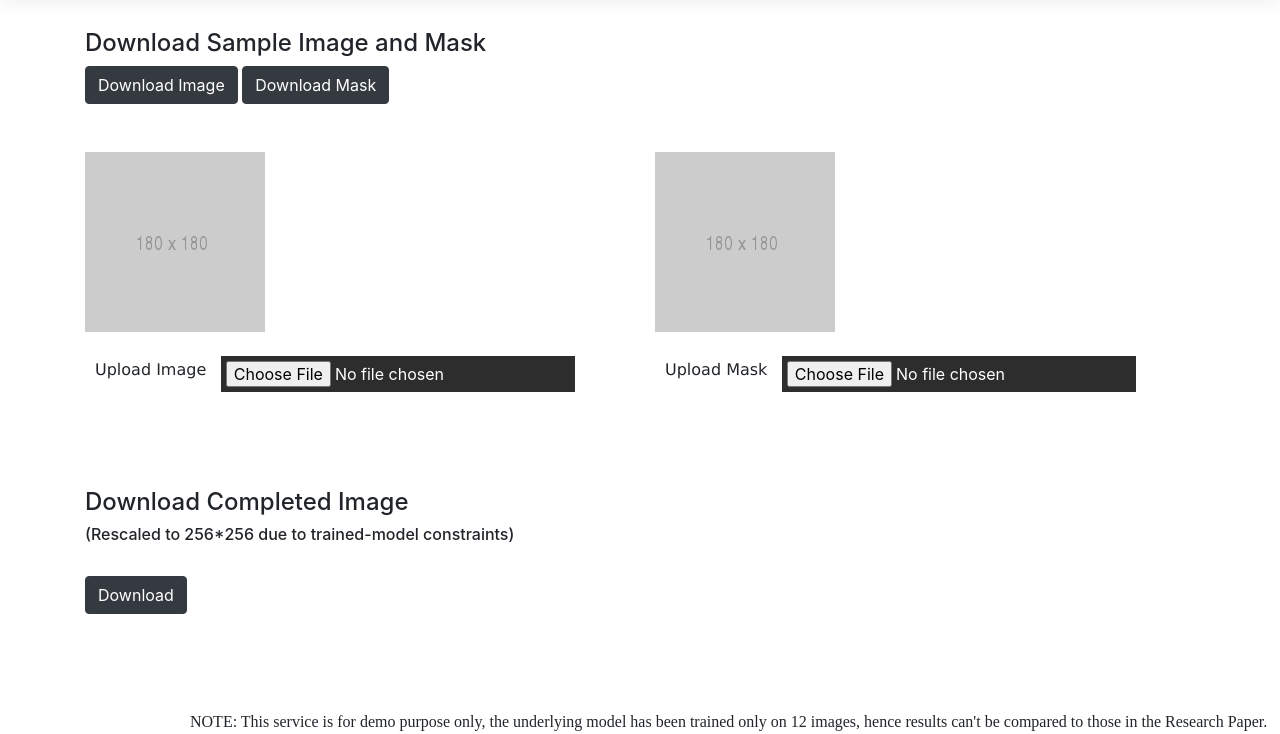
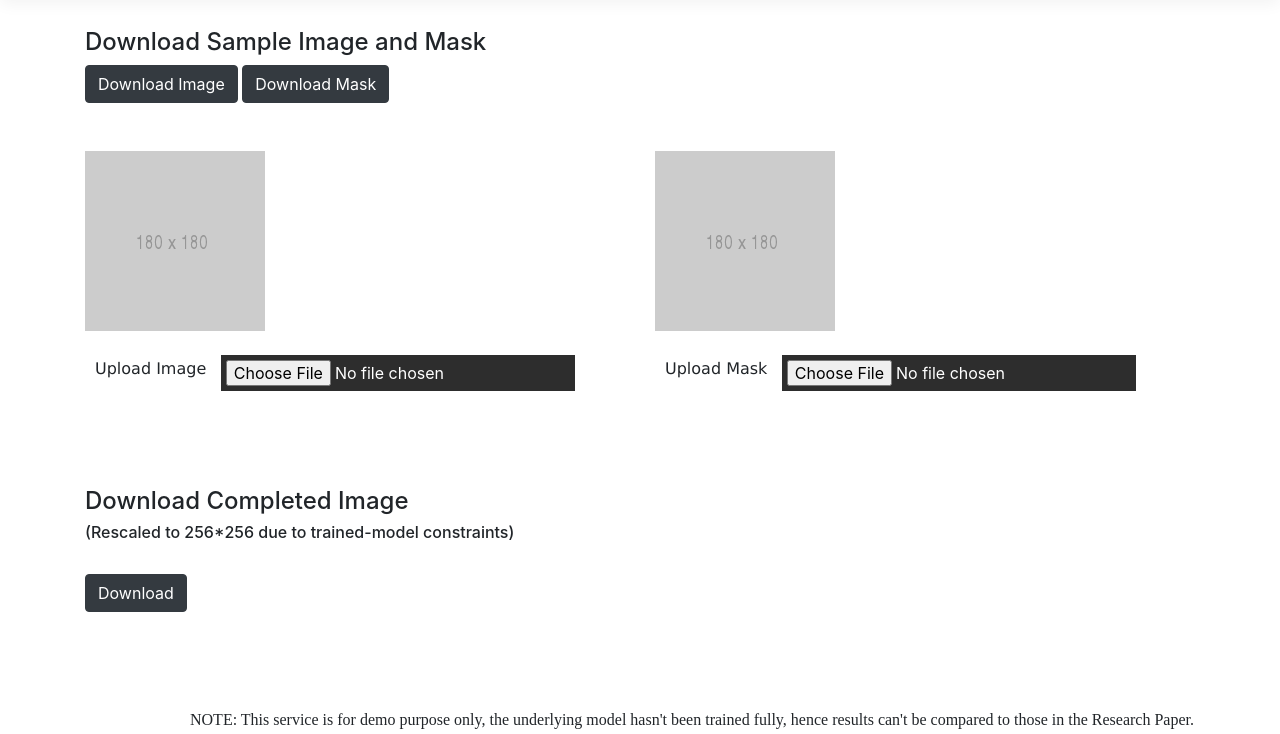
Before and after one commit to karantrehan/Image_Completion_Demo, a plain HTML site: page ui/index.html in a window 1280 px wide. Shown: the part 190-924 px from the top of the page. Drawn offline with nearby package versions, Linux system fonts and the light colour scheme.

Commit message:
Updated UI and README

```diff
--- a/ui/index.html
+++ b/ui/index.html
@@ -99,7 +99,7 @@
   <br>
   <br>
 
-<footer>NOTE: This service is for demo purpose only, the underlying model has been trained only on 12 images,
+<footer>NOTE: This service is for demo purpose only, the underlying model hasn't been trained fully,
   hence results can't be compared to those in the Research Paper.</footer>
 </body>
 </html>
```
Also changed, not shown: ui/images/header_image.jpg, 2 other files.
